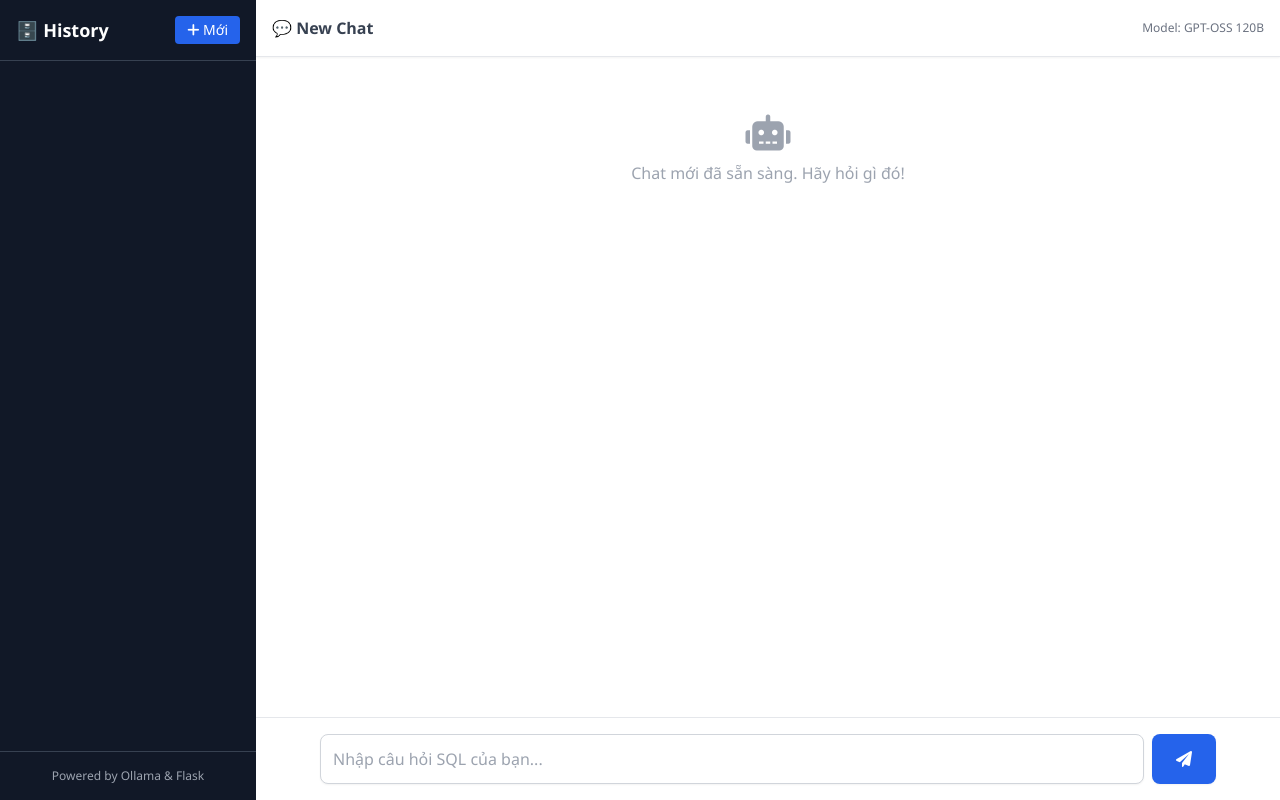
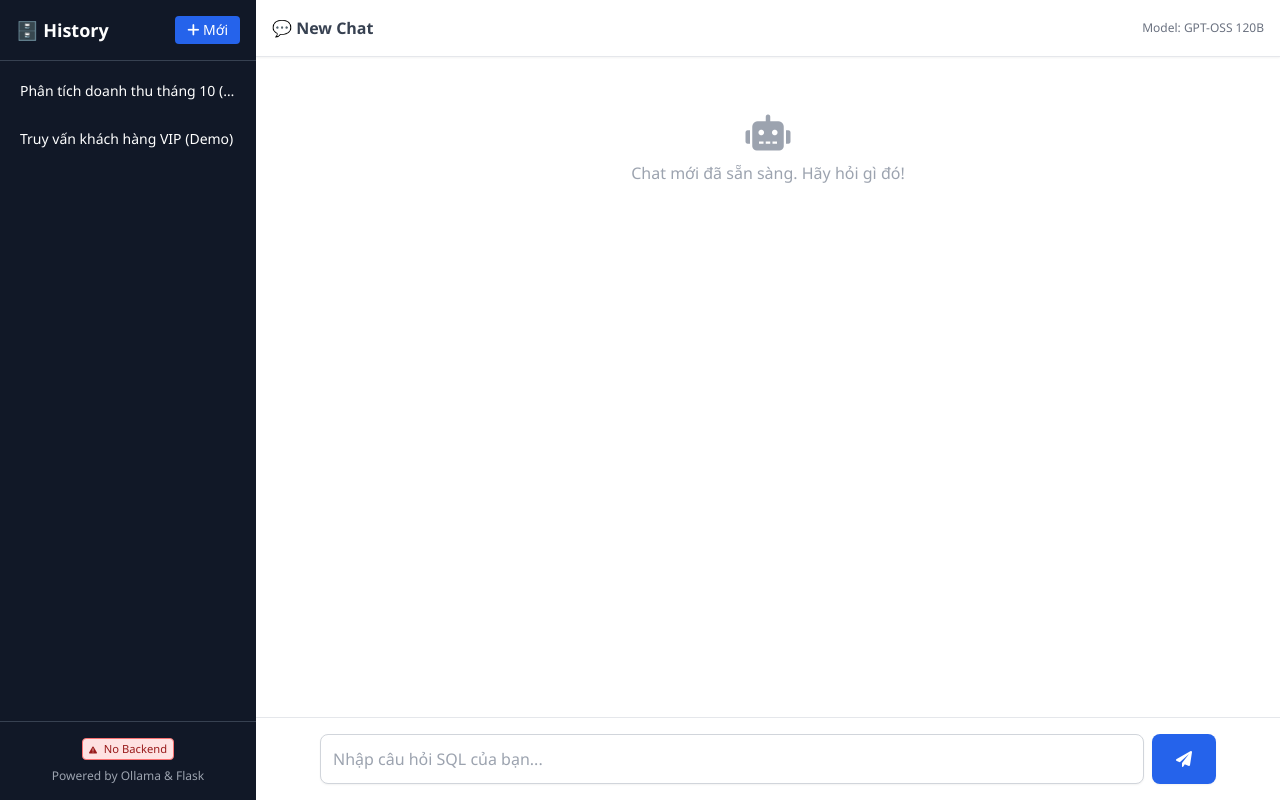
Before and after one commit to AnT2003/text_to_sql_rag, a Flask app: page / in a window 1280 px wide. Run offline with Flask 3, Linux system fonts and the light colour scheme; some libraries are stand-ins or nearby versions.

Commit message:
Update index.html

```diff
--- a/templates/index.html
+++ b/templates/index.html
@@ -1,3 +1,4 @@
+
 <!DOCTYPE html>
 <html lang="vi">
 <head>
@@ -15,10 +16,15 @@
         ::-webkit-scrollbar-track { background: #f1f1f1; }
         ::-webkit-scrollbar-thumb { background: #888; border-radius: 4px; }
         ::-webkit-scrollbar-thumb:hover { background: #555; }
+
+        .status-badge { font-size: 0.7rem; padding: 2px 6px; border-radius: 4px; }
+        .status-online { background: #d1fae5; color: #065f46; border: 1px solid #34d399; }
+        .status-offline { background: #fee2e2; color: #991b1b; border: 1px solid #f87171; }
     </style>
 </head>
 <body class="bg-gray-100 h-screen flex">
 
+    <!-- Sidebar -->
     <div class="w-64 bg-gray-900 text-white flex flex-col h-full shadow-xl">
         <div class="p-4 border-b border-gray-700 flex justify-between items-center">
             <h1 class="font-bold text-lg">🗄️ History</h1>
@@ -28,18 +34,25 @@
         </div>
 
         <div id="sessionList" class="flex-1 overflow-y-auto p-2 space-y-1">
+            <div class="p-3 text-gray-500 text-xs text-center">Đang tải...</div>
         </div>
 
         <div class="p-4 border-t border-gray-700 text-xs text-gray-400 text-center">
-            Powered by Ollama & Flask
+            <div id="connectionStatus" class="mb-2 status-badge status-offline inline-block">
+                <i class="fas fa-circle text-[8px] mr-1"></i> Disconnected
+            </div>
+            <div>Powered by Ollama & Flask</div>
         </div>
     </div>
 
+    <!-- Main Chat Area -->
     <div class="flex-1 flex flex-col h-full bg-white relative">
 
         <div class="bg-white shadow-sm p-4 border-b flex justify-between items-center z-10">
             <h2 class="font-semibold text-gray-700" id="chatTitle">💬 New Chat</h2>
-            <div class="text-xs text-gray-500">Model: GPT-OSS 120B</div>
+            <div class="text-xs text-gray-500 flex items-center gap-2">
+                <span>Model: GPT-OSS 120B</span>
+            </div>
         </div>
 
         <div id="chatBox" class="flex-1 p-4 overflow-y-auto space-y-4 pb-24">
@@ -64,14 +77,31 @@
 
     <script>
         let currentSessionId = null;
+        let isOfflineMode = false;
 
-        // 1. Khởi tạo: Load danh sách session
+        // CẤU HÌNH API BASE URL
+        const API_BASE = (window.location.protocol === 'file:' || window.location.origin === 'null' || window.location.href.startsWith('blob:'))
+            ? 'http://127.0.0.1:5000'
+            : '';
+
         document.addEventListener("DOMContentLoaded", () => {
             loadSessions();
-            createNewSession(); // Mặc định vào là tạo chat mới luôn
+            createNewSession();
         });
 
-        // Tạo UUID đơn giản cho Session ID
+        function updateConnectionStatus(isOnline) {
+            const el = document.getElementById('connectionStatus');
+            if (isOnline) {
+                el.className = 'mb-2 status-badge status-online inline-block';
+                el.innerHTML = '<i class="fas fa-circle text-[8px] mr-1"></i> Connected';
+                isOfflineMode = false;
+            } else {
+                el.className = 'mb-2 status-badge status-offline inline-block';
+                el.innerHTML = '<i class="fas fa-exclamation-triangle text-[8px] mr-1"></i> No Backend';
+                isOfflineMode = true;
+            }
+        }
+
         function generateUUID() {
             return 'xxxxxxxx-xxxx-4xxx-yxxx-xxxxxxxxxxxx'.replace(/[xy]/g, function(c) {
                 var r = Math.random() * 16 | 0, v = c == 'x' ? r : (r & 0x3 | 0x8);
@@ -85,42 +115,65 @@
                 <div class="text-center text-gray-400 mt-10">
                     <i class="fas fa-robot text-4xl mb-2"></i><br>
                     Chat mới đã sẵn sàng. Hãy hỏi gì đó!
+                    ${isOfflineMode ? '<div class="text-xs text-red-400 mt-2">(Đang chạy chế độ Demo Offline)</div>' : ''}
                 </div>`;
             document.getElementById('chatTitle').innerText = "💬 New Chat";
-
-            // Xóa active class ở sidebar
             document.querySelectorAll('.session-item').forEach(el => el.classList.remove('bg-gray-700'));
         }
 
         async function loadSessions() {
+            const container = document.getElementById('sessionList');
             try {
-                const res = await fetch('/api/sessions');
+                const res = await fetch(`${API_BASE}/api/sessions`);
+                if (!res.ok) throw new Error(`HTTP Error: ${res.status}`);
+
                 const sessions = await res.json();
+                updateConnectionStatus(true); // Kết nối thành công
+                renderSessionList(sessions);
+            } catch (e) {
+                console.warn("Server disconnected, switching to offline UI.");
+                updateConnectionStatus(false);
+
+                // Hiển thị dữ liệu giả lập (Mock Data) để UI không bị trống
+                const mockSessions = [
+                    { id: 'mock-1', title: 'Phân tích doanh thu tháng 10 (Demo)' },
+                    { id: 'mock-2', title: 'Truy vấn khách hàng VIP (Demo)' }
+                ];
+                renderSessionList(mockSessions);
+            }
+        }
+
+        function renderSessionList(sessions) {
             const container = document.getElementById('sessionList');
             container.innerHTML = '';
+
+            if (sessions.length === 0) {
+                container.innerHTML = '<div class="p-3 text-gray-500 text-xs text-center">Chưa có lịch sử.</div>';
+                return;
+            }
 
             sessions.forEach(s => {
                 const div = document.createElement('div');
                 div.className = `session-item p-3 rounded cursor-pointer hover:bg-gray-700 transition text-sm truncate ${s.id === currentSessionId ? 'bg-gray-700' : ''}`;
                 div.innerText = s.title || "Không có tiêu đề";
-                    div.onclick = () => loadChatHistory(s.id, s.title);
+                div.onclick = () => isOfflineMode ? alert("Chế độ Demo: Không thể tải chi tiết chat thực.") : loadChatHistory(s.id, s.title);
                 container.appendChild(div);
             });
-            } catch (e) { console.error(e); }
         }
 
         async function loadChatHistory(sessionId, title) {
+            if (isOfflineMode) return;
+
             currentSessionId = sessionId;
             document.getElementById('chatTitle').innerText = "💬 " + title;
-            document.getElementById('chatBox').innerHTML = '<div class="text-center">Đang tải lịch sử...</div>';
+            document.getElementById('chatBox').innerHTML = '<div class="text-center text-gray-500 mt-10">Đang tải lịch sử...</div>';
 
-            // Highlight active item
             document.querySelectorAll('.session-item').forEach(el => el.classList.remove('bg-gray-700'));
-            // Tìm và highlight item hiện tại (đơn giản hóa)
             loadSessions();
 
             try {
-                const res = await fetch(`/api/history/${sessionId}`);
+                const res = await fetch(`${API_BASE}/api/history/${sessionId}`);
+                if (!res.ok) throw new Error('Không thể tải lịch sử');
                 const messages = await res.json();
 
                 const chatBox = document.getElementById('chatBox');
@@ -134,7 +187,10 @@
                     appendMessage(msg.role === 'user' ? 'user' : 'bot', msg.content);
                 });
 
-            } catch(e) { console.error(e); }
+            } catch(e) {
+                console.error("Lỗi load history:", e);
+                document.getElementById('chatBox').innerHTML = '<div class="text-center text-red-500 mt-10">❌ Lỗi tải lịch sử chat.</div>';
+            }
         }
 
         async function sendMessage() {
@@ -142,13 +198,22 @@
             const text = input.value.trim();
             if (!text || !currentSessionId) return;
 
-            // UI Update
             appendMessage('user', text);
             input.value = '';
             const loadingId = appendMessage('bot', '...', true);
 
+            // Nếu đang offline (không chạy server python), trả lời giả lập
+            if (isOfflineMode) {
+                setTimeout(() => {
+                    document.getElementById(loadingId).remove();
+                    const mockReply = `⚠️ **Backend chưa chạy!**\n\nĐây là câu trả lời giả lập. Để AI hoạt động thực sự, hãy chạy lệnh:\n\`\`\`bash\npython app.py\n\`\`\`\n\nSQL giả lập cho câu hỏi "${text}":\n\`\`\`sql\nSELECT * FROM demo_table WHERE query = '${text}';\n\`\`\``;
+                    appendMessage('bot', mockReply);
+                }, 1000);
+                return;
+            }
+
             try {
-                const res = await fetch('/api/chat', {
+                const res = await fetch(`${API_BASE}/api/chat`, {
                     method: 'POST',
                     headers: {'Content-Type': 'application/json'},
                     body: JSON.stringify({
@@ -157,24 +222,29 @@
                     })
                 });
 
+                if (!res.ok) throw new Error('Network response was not ok');
+
                 const data = await res.json();
                 document.getElementById(loadingId).remove();
 
                 if (data.error) appendMessage('bot', '❌ Lỗi: ' + data.error);
                 else {
                     appendMessage('bot', data.response);
-                    loadSessions(); // Reload sidebar để cập nhật tiêu đề mới nếu cần
+                    loadSessions();
                 }
             } catch (e) {
                 document.getElementById(loadingId).remove();
-                appendMessage('bot', '❌ Lỗi kết nối server.');
+                // Tự động chuyển sang chế độ offline nếu gọi API thất bại
+                updateConnectionStatus(false);
+                appendMessage('bot', `❌ **Lỗi kết nối Server:**\nKhông thể gọi API. Vui lòng kiểm tra xem bạn đã chạy \`python app.py\` chưa.\n\n_Chuyển sang chế độ Demo..._`);
             }
         }
 
         function appendMessage(role, text, isLoading = false) {
             const chatBox = document.getElementById('chatBox');
-            // Xóa message chào mừng nếu có
-            if (chatBox.innerText.includes("Chọn một đoạn chat cũ")) chatBox.innerHTML = '';
+            if (chatBox.innerText.includes("Chọn một đoạn chat cũ") || chatBox.innerText.includes("Chat mới đã sẵn sàng")) {
+                chatBox.innerHTML = '';
+            }
 
             const div = document.createElement('div');
             div.id = isLoading ? 'loading-msg' : '';
```
Lines whose indentation alone changed are shown as unchanged.
